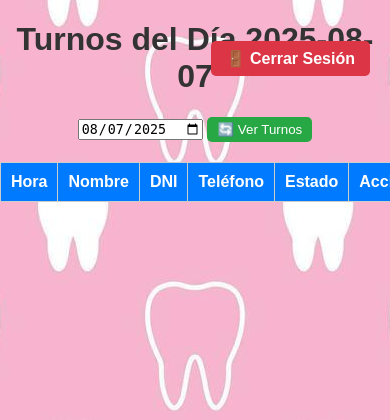
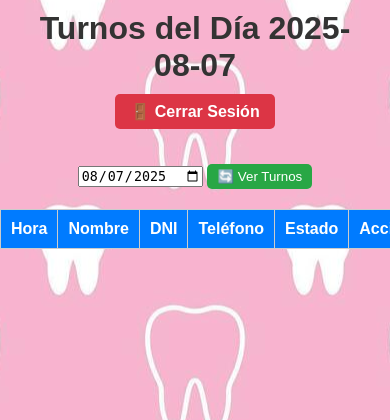
Before and after one commit to cdaversa/turnos_consultorio, a Flask app: page /profesional in a window 390 px wide; the page is wider, and only the part inside the window is pictured. Shown: the top 420 px of that part. Run offline with Flask 3, Linux system fonts and the light colour scheme; the visitor is signed in with stand-in values (Sample User, id 1); data that the repository does not hold is empty.

Commit message:
cambios en responsive

```diff
--- a/templates/profesional.html
+++ b/templates/profesional.html
@@ -7,7 +7,7 @@
     <style>
         body.fondo-dientes {
             background: url('/static/fondo_dientes4.jpg') repeat center center;
-            background-size: auto; /* mantiene tamaño original */
+            background-size: auto;
             font-family: Arial, sans-serif;
             color: #333;
             margin: 0;
@@ -15,23 +15,69 @@
             text-align: center;
             position: relative;
         }
+
         table { width: 100%; border-collapse: collapse; margin-top: 20px; }
         th, td { padding: 10px; border: 1px solid #ccc; text-align: center; }
         th { background: #007BFF; color: white; }
         tr.en-sala { background: #FFD580; }
         tr.reservado { background: #E8F6F3; }
         tr.atendido { background: #C6F6C6; }
+
         button { padding: 5px 10px; background: #28a745; color: white; border: none; cursor: pointer; border-radius: 5px; }
         button:hover { background: #218838; }
-        .logout-btn { position: absolute; top: 20px; right: 20px; background: #dc3545; color: white; padding: 8px 15px; border: none; border-radius: 5px; text-decoration: none; font-weight: bold; }
+
+        /* 🔹 Botón cerrar sesión */
+        .logout-btn {
+            position: absolute;
+            top: 20px;
+            right: 20px;
+            background: #dc3545;
+            color: white;
+            padding: 8px 15px;
+            border: none;
+            border-radius: 5px;
+            text-decoration: none;
+            font-weight: bold;
+            z-index: 10;
+        }
         .logout-btn:hover { background: #b52b37; }
+
+        /* 🔹 Contenedor encabezado */
+        .header-container {
+            display: flex;
+            justify-content: center;
+            align-items: center;
+            margin-bottom: 25px;
+            position: relative;
+            padding: 10px 20px;
+        }
+
+        .header-container h1 {
+            margin: 0;
+            flex: 1;
+        }
+
+        /* 🔹 Ajuste en pantallas chicas */
+        @media (max-width: 768px) {
+            .header-container {
+                flex-direction: column;
+                gap: 10px;
+            }
+            .logout-btn {
+                position: static;
+                display: inline-block;
+                width: auto;
+            }
+        }
     </style>
 </head>
 <body class="fondo-dientes">
 
-<a href="{{ url_for('logout_profesional') }}" class="logout-btn">🚪 Cerrar Sesión</a>
-
-<h1>Turnos del Día <span id="fecha-mostrar">{{ fecha }}</span></h1>
+<!-- 🔹 ENCABEZADO CON BOTÓN FIJO EN ESCRITORIO -->
+<div class="header-container">
+    <h1>Turnos del Día <span id="fecha-mostrar">{{ fecha }}</span></h1>
+    <a href="{{ url_for('logout_profesional') }}" class="logout-btn">🚪 Cerrar Sesión</a>
+</div>
 
 <input type="date" id="selector-fecha" value="{{ fecha }}">
 <button onclick="cargarTurnos()">🔄 Ver Turnos</button>
```
Also changed, not shown: templates/admin.html (+67 -24 lines), turnos.db.
